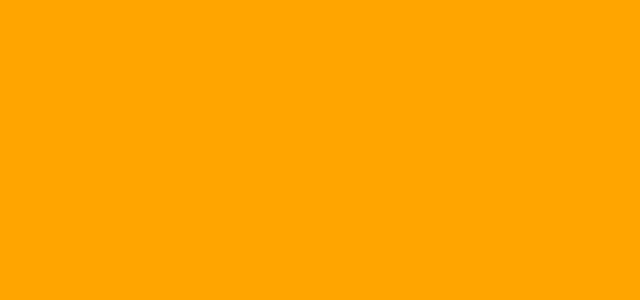
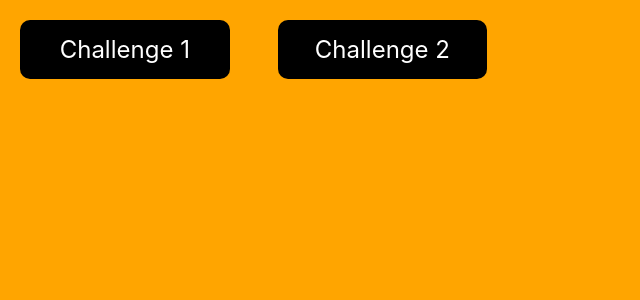
Before and after one commit to wesleycremonini/challenges, a React (Create React App) app in the folder challenges/: page / in a window 1280 px wide. Shown: the top 300 px of the page, without its empty margins (0-640 px from the left). Built offline with nearby package versions, Linux system fonts and the light colour scheme.

Commit message:
Challenge 2 added
Spinner added to challenge 2, routing working, home button working

```diff
--- a/challenges/src/App.js
+++ b/challenges/src/App.js
@@ -1,13 +1,14 @@
 import React from 'react';
 
-//Challenge Component
+//Components
+import Home from './components/Home'
 import Chall from './components/Challenge'
 
 //Challenges
 import Challenges from './components/ChallengeList/Challenges'
 
 // Routing
-import { BrowserRouter as Router, Route, useParams } from 'react-router-dom';
+import { BrowserRouter as Router, Route } from 'react-router-dom';
 
 
 
@@ -15,8 +16,11 @@ function App() {
 
   return (
     <Router>
+      <Route exact path='/'> <Home/> </Route>
       {Challenges.map(chall => (
-        <Route exact path={'/challenge/' + chall.id}> <Chall ChallTitle={chall.title} ChallCode={chall.jsx} key={chall.id}/> </Route>
+        <Route exact path={'/challenge/' + chall.id}>
+          <Chall ChallTitle={chall.title} ChallCode={chall.jsx} key={chall.id}/>
+        </Route>
       ))}
     </Router>
   );
--- a/challenges/src/components/Challenge/Challenge.styles.js
+++ b/challenges/src/components/Challenge/Challenge.styles.js
@@ -7,6 +7,17 @@ export const Title = styled.h1`
     color: black;
     font-family: 'Gill Sans', 'Gill Sans MT', Calibri, 'Trebuchet MS', sans-serif;
     margin: auto;
+
+    animation: fade 1s;
+
+    @keyframes fade {
+        from {
+            opacity: 0;
+        };
+        to {
+            opacity: 1;
+        }
+    }
 `;
 
 export const Code = styled.div`
@@ -16,4 +27,16 @@ export const Code = styled.div`
     margin: auto;
     max-width: 1280px;
     margin-top: 40px;
+
+    animation: fade 1s;
+
+    @keyframes fade {
+        from {
+            opacity: 0;
+        };
+        to {
+            opacity: 1;
+        }
+    }
+
 `;
--- a/challenges/src/components/Challenge/index.js
+++ b/challenges/src/components/Challenge/index.js
@@ -1,4 +1,6 @@
 import React from 'react';
+
+import { Link } from 'react-router-dom';
 
 // Styles
 import { Title, Code } from './Challenge.styles.js'
@@ -11,10 +13,10 @@ import { Title, Code } from './Challenge.styles.js'
 function Chall({ ChallTitle, ChallCode }) {
     return (
         <>
-            {/*<GoBack/>*/}
+            <Link to='/'>Back to Home</Link>
             <Title>{ChallTitle}</Title>
             <Code>{ChallCode}</Code>
-            {/*<PrevChall/><NextChall/>*/}
+
         </>
     );
   };
--- /dev/null
+++ b/challenges/src/components/ChallengeList/Challenge2.js
@@ -0,0 +1,39 @@
+import React, { useState, useEffect } from 'react';
+import Spinner from '../Spinner'
+
+
+function Challenge2() {
+    const [books, setBooks] = useState(null);
+    const [loading, setLoading] = useState(null)
+
+  useEffect(() => {
+    getData();
+
+    async function getData() {
+        setLoading(true)
+        const response = await fetch("https://www.anapioficeandfire.com/api/books");
+        const data = await response.json();
+        setBooks(data);
+        setLoading(false);
+    }
+  }, []);
+
+  if(loading) return <Spinner/>
+
+  return (
+    <div>
+      <h1>Game of Thrones Books</h1>
+        {books && (
+            <div className="books">
+                {books.map((book, index) => (
+                <div key={index}>
+                    <h2>{book.name}</h2>
+                </div>
+                ))}
+            </div>
+        )}
+    </div>
+  )
+}
+
+export default Challenge2;
--- a/challenges/src/components/ChallengeList/Challenges.js
+++ b/challenges/src/components/ChallengeList/Challenges.js
@@ -1,9 +1,10 @@
 import Challenge1 from './Challenge1'
+import Challenge2 from './Challenge2'
 
 
 const Challenges = [
     {title: 'Display Data using JSX' , jsx:<Challenge1 /> , id: 1},
-    {title: 'Display Data using JSX' , jsx:<Challenge1 /> , id: 2},
+    {title: 'Fetch Data from API' , jsx:<Challenge2 /> , id: 2},
 ]
 
 export default Challenges;
--- /dev/null
+++ b/challenges/src/components/Home/Home.styles.js
@@ -0,0 +1,19 @@
+import styled from "styled-components";
+
+export const Links = styled.div`
+    display: grid;
+    grid-template-columns: repeat(auto-fill, minmax(200px, 1fr));
+    grid-gap: 3em;
+    max-width: 1280px;
+    margin: auto;
+
+    a{
+        color: white;
+        font-size: 1.5em;
+        background-color: black;
+        border-radius: 10px;
+        text-decoration: none;
+        text-align: center;
+        padding: 15px;
+    }
+`;
--- /dev/null
+++ b/challenges/src/components/Home/index.js
@@ -0,0 +1,21 @@
+import React from "react";
+
+import { Link } from "react-router-dom";
+
+//Components
+import Challenges from "../ChallengeList/Challenges";
+
+//Styles
+import { Links } from './Home.styles.js'
+
+function Home() {
+    return (
+        <Links>
+            {Challenges.map(chall => (
+                <Link to={'/challenge/' + chall.id} key={chall.id}>Challenge {chall.id}</Link>
+            ))}
+        </Links>
+    )
+}
+
+export default Home;
--- /dev/null
+++ b/challenges/src/components/Spinner/Spinner.styles.js
@@ -0,0 +1,21 @@
+import styled from "styled-components";
+
+
+export const Spinner = styled.div`
+    border: 5px solid white;
+    border-top: 5px solid black;
+    border-radius: 50%;
+    width: 50px;
+    height: 50px;
+    animation: spin 0.8s linear infinite;
+    margin: 20px auto;
+
+    @keyframes spin {
+        0% {
+            transform: rotate(0deg);
+        }
+        100% {
+            transform: rotate(360deg);
+        }
+    }
+`;
--- /dev/null
+++ b/challenges/src/components/Spinner/index.js
@@ -0,0 +1,3 @@
+import { Spinner } from "./Spinner.styles";
+
+export default Spinner;
--- a/challenges/src/index.css
+++ b/challenges/src/index.css
@@ -6,7 +6,7 @@ body {
     sans-serif;
   -webkit-font-smoothing: antialiased;
   -moz-osx-font-smoothing: grayscale;
-  padding: 100px 20px 20px 20px;
+  padding: 20px;
 }
 
 code {
```
